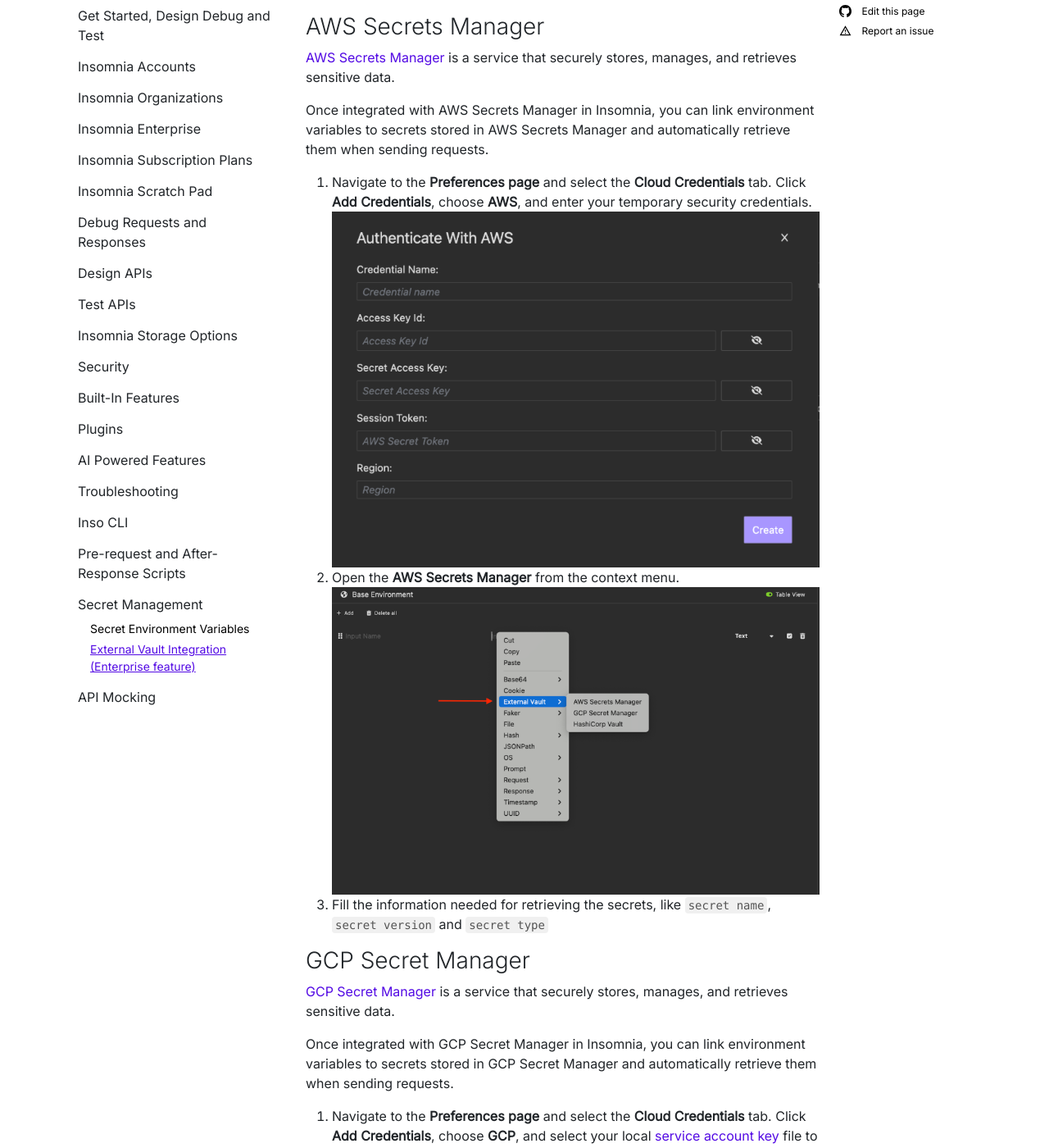
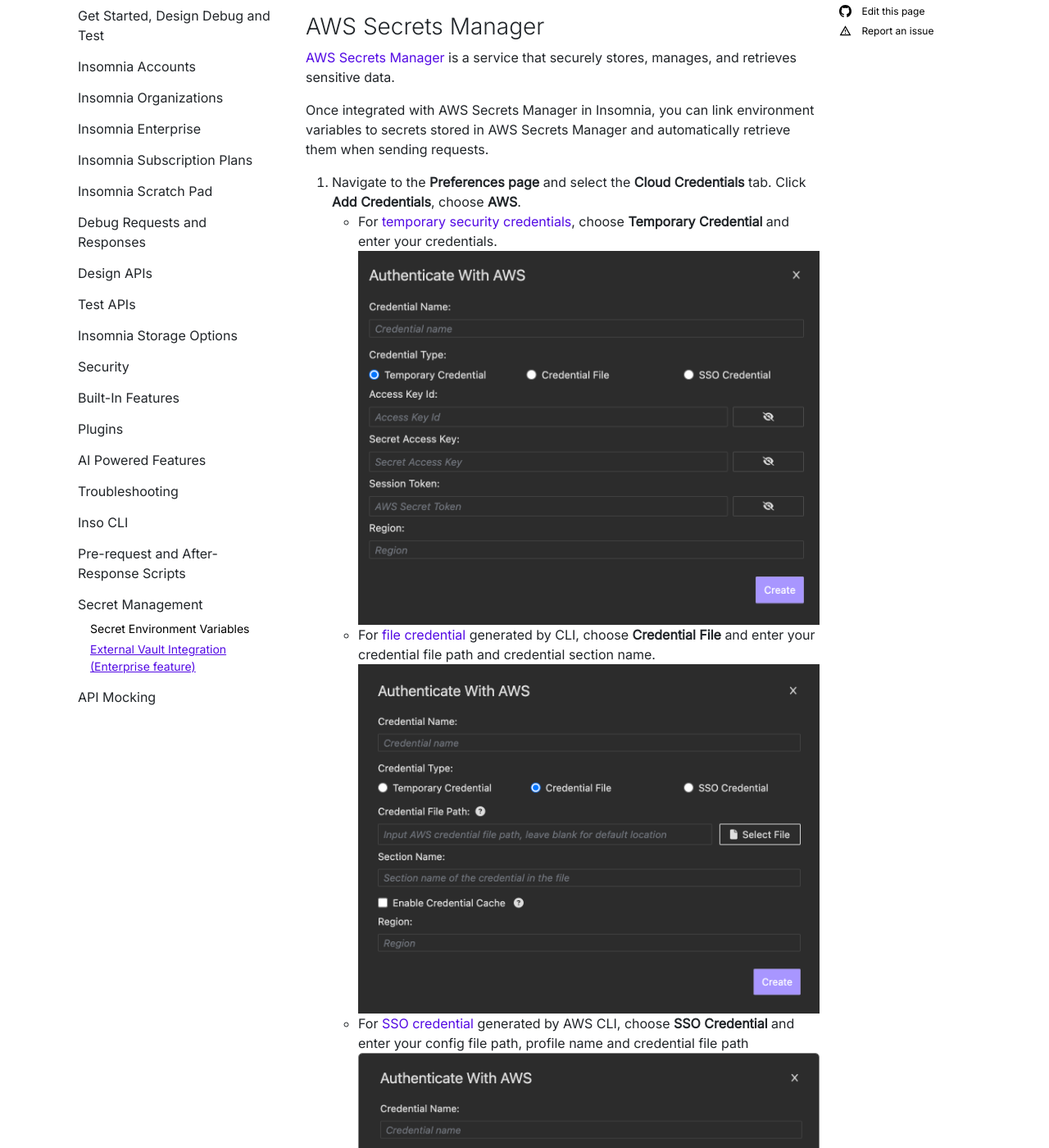
Before and after one commit to Kong/insomnia-docs, a Jekyll site: the page built from docs/insomnia/external-vault-integration.md, in a window 1280 px wide and 1400 px high, scrolled down 432 px. Shown: the whole window at 82% size. Built offline with Jekyll 4.4.1, drawn with Linux system fonts in a browser that asks for light colours; comment, search, counter and statistics services are not loaded; some of the changed text lies outside the part shown.

Commit message:
1.adjust external vault doc

```diff
--- a/docs/insomnia/external-vault-integration.md
+++ b/docs/insomnia/external-vault-integration.md
@@ -20,8 +20,17 @@
 
 Once integrated with AWS Secrets Manager in Insomnia, you can link environment variables to secrets stored in AWS Secrets Manager and automatically retrieve them when sending requests.
 
-1. Navigate to the **Preferences page** and select the **Cloud Credentials** tab. Click **Add Credentials**, choose **AWS**, and enter your temporary security credentials.
-    ![Input AWS](/assets/images/input-aws.png)
+1. Navigate to the **Preferences page** and select the **Cloud Credentials** tab. Click **Add Credentials**, choose **AWS**.
+   - For [temporary security credentials](https://docs.aws.amazon.com/IAM/latest/UserGuide/id_credentials_temp.html), choose **Temporary Credential** and enter your credentials.
+   ![Temp Credential](/assets/images/aws-config-temp-credential.png)
+   - For [file credential](https://docs.aws.amazon.com/cli/v1/userguide/cli-configure-files.html) generated by CLI, choose **Credential File** and enter your credential file path and credential section name.
+   ![Credential file](/assets/images/aws-config-credential-file.png)
+   - For [SSO credential](https://docs.aws.amazon.com/cli/latest/userguide/cli-configure-sso.html) generated by AWS CLI, choose **SSO Credential** and enter your config file path, profile name and credential file path
+    ![SSO Credential](/assets/images/aws-config-sso-credential.png)
+
+     {:.alert .alert-primary}
+     **Note**: **Enable Credential Cache** will cache the file content in memory.
+     If your file credential or SSO credential are expected to change, uncheck this option to ensure the latest file content is always loaded.
 2. Open the **AWS Secrets Manager** from the context menu.
     ![Context](/assets/images/external-vault-context-menu.png)
 3. Fill the information needed for retrieving the secrets, like `secret name`, `secret version` and `secret type`
```
Also changed, not shown: docs/assets/images/aws-config-credential-file.png (added), docs/assets/images/aws-config-sso-credential.png (added), docs/assets/images/aws-config-temp-credential.png (added), docs/assets/images/external-vault-context-menu.png, docs/assets/images/input-aws.png (deleted).
